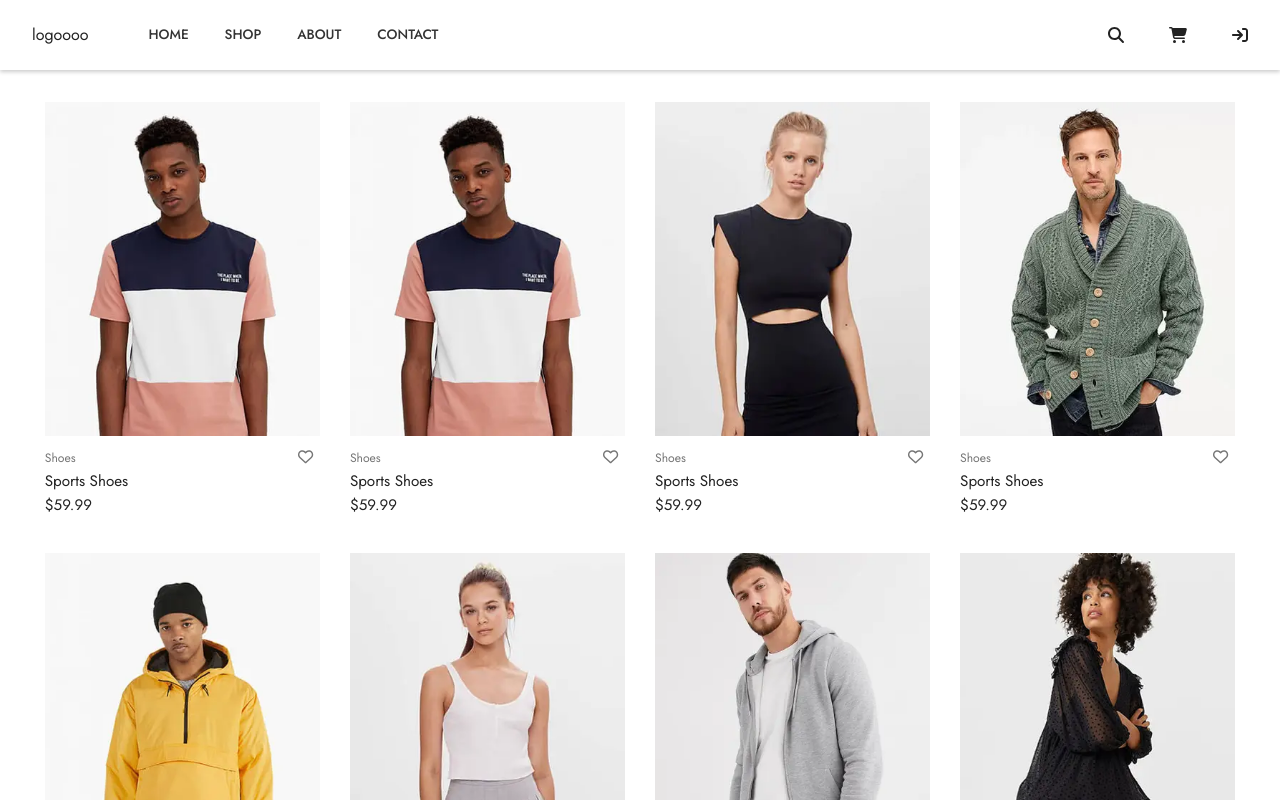
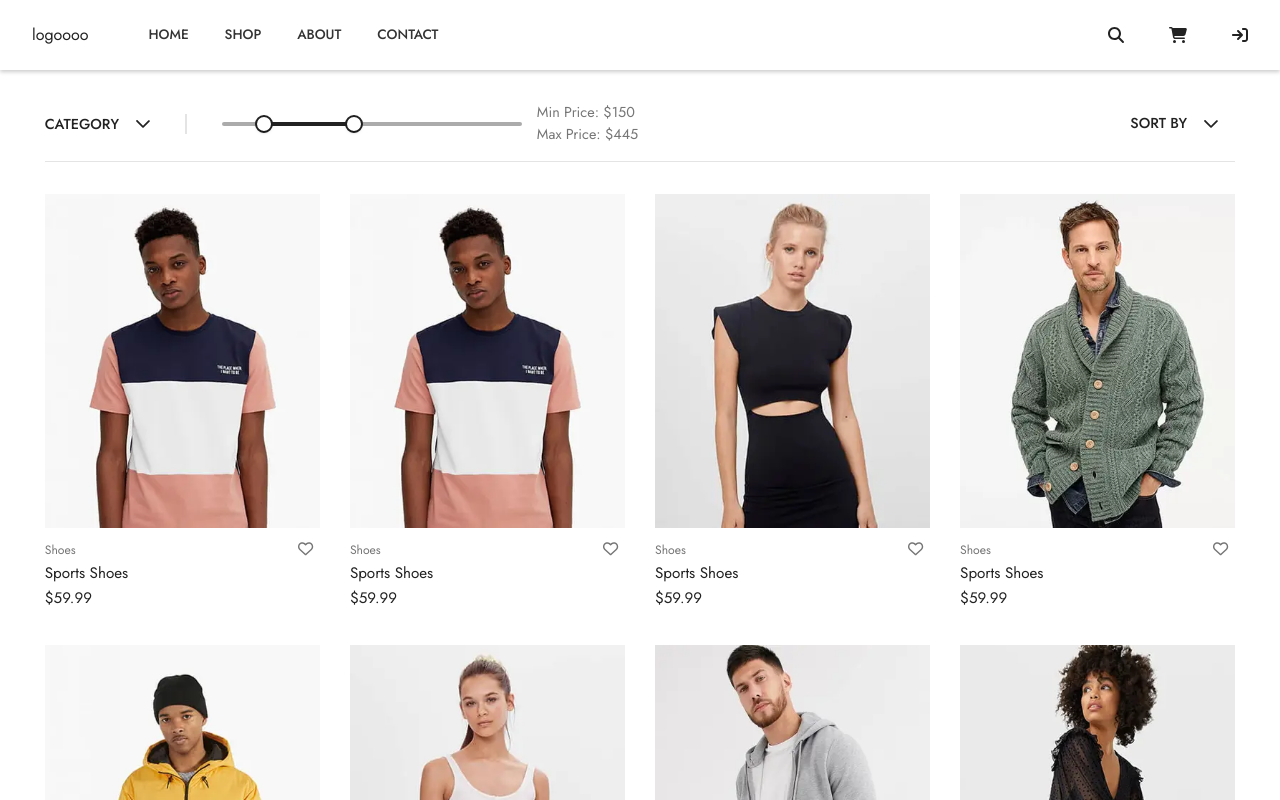
Before and after one commit to Sahba-Rezvani/redwine-website, a React (Create React App) app: page /shop in a window 1280 px wide. Shown: the top 800 px of the page. Built offline with nearby package versions, Linux system fonts and the light colour scheme; data requests are answered from the project's data file; a web font is replaced by a local one.

Commit message:
creating the filter section at Shop page + create addToCart handler(There is still  a bug here)

```diff
--- a/src/components/App.css
+++ b/src/components/App.css
@@ -770,9 +770,101 @@ footer form {
   /* font-size: 1em; */
 }
 /* Shop */
-
 .shop-container {
   margin: 32px 0;
+}
+
+.shop-filter-container {
+  display: flex;
+  justify-content: space-between;
+  align-items: center;
+  margin-bottom: 32px;
+  padding-bottom: 16px;
+  border-bottom: 1px solid #e4e4e4;
+}
+
+.shop-filter-box {
+  display: flex;
+  align-items: center;
+  gap: 10px;
+}
+
+.shop-filter-category {
+  width: 130px;
+}
+
+.shop-filter-seprator {
+  width: 2px;
+  height: 20px;
+  background-color: #e4e4e4;
+}
+
+.shop-filter-price {
+  display: flex;
+  align-items: center;
+  padding: 0 25px !important;
+  gap: 15px;
+}
+
+.css-r64h58-MuiSlider-rail {
+  background-color: #767676;
+}
+
+.shop-filter-price label {
+  display: block;
+  font-size: 0.9em;
+  color: #767676;
+}
+
+/* Dropdown */
+
+.p-dropdown .p-dropdown-label {
+  background: transparent;
+  border: none;
+  font-family: "Jost", sans-serif;
+  font-weight: 500;
+  color: #222;
+  font-size: 1em;
+}
+.p-dropdown {
+  outline: 0;
+  border: none;
+  color: #222;
+  text-transform: uppercase;
+  font-size: 0.9em;
+  font-weight: 500;
+}
+.p-dropdown .p-dropdown-trigger {
+  color: #222;
+}
+
+.p-dropdown:not(.p-disabled).p-focus {
+  border: none;
+  box-shadow: none;
+}
+
+.p-dropdown-panel .p-dropdown-items .p-dropdown-item {
+  font-family: "Jost", sans-serif;
+  padding: 10px;
+  color: #222;
+}
+.p-dropdown-panel .p-dropdown-items .p-dropdown-item.p-highlight.p-focus {
+  background-color: rgb(193, 43, 39, 0.1);
+}
+.p-dropdown-panel .p-dropdown-items .p-dropdown-item.p-highlight.p-active {
+  background-color: rgb(193, 43, 39, 0.1);
+}
+/* .p-dropdown .p-dropdown-label.p-placeholder {
+  text-transform: uppercase;
+  font-weight: 500;
+} */
+
+/* Range slider */
+.css-1e6efm8-MuiSlider-thumb {
+  border: 2px solid #222;
+  background-color: #fff !important;
+  width: 18px !important;
+  height: 18px !important;
 }
 
 .products {
@@ -1215,7 +1307,6 @@ footer form {
 .flex {
   display: flex;
   align-items: center;
-  margin-bottom: 50px;
 }
 
 .flexItems {
--- a/src/components/App.js
+++ b/src/components/App.js
@@ -17,8 +17,6 @@ import Drawer from "@mui/material/Drawer";
 import { ShoppingBag } from "./ShoppingBag";
 import ShoppingWizard from "./ShoppingWizard";
 
-import FloatingInput from "./InputFloatingLabel";
-
 export default function App() {
   const [products, setProducts] = useState([]);
   const [loading, setLoading] = useState(true);
@@ -26,9 +24,11 @@ export default function App() {
   const [loginDrawer, setLoginDrawer] = useState(false);
   const [registerDrawer, setRegisterDrawer] = useState(false);
   const [isRegistered, setIsRegistered] = useState(false);
-
   const [shoppingBagDrawer, setShoppingBagDrawer] = useState(false);
-  const [counter, setCounter] = useState(0);
+  const [quantity, setQuantity] = useState(0);
+  const [cartProducts, setCartProducts] = useState([]);
+  const [selectedColor, setSelectedColor] = useState("");
+  const [selectedSize, setSelectedSize] = useState("");
 
   useEffect(() => {
     const fetchProducts = async () => {
@@ -85,6 +85,17 @@ export default function App() {
     setShoppingBagDrawer(!shoppingBagDrawer);
   };
 
+  function handleAddToCart(product) {
+    const newCartItem = {
+      ...product,
+      color: selectedColor,
+      size: selectedSize,
+      quantity: quantity,
+    };
+
+    setCartProducts([...cartProducts, newCartItem]);
+  }
+
   return (
     <div className="container">
       <Drawer anchor="right" open={loginDrawer} onClose={toggleLoginDrawer()}>
@@ -110,9 +121,9 @@ export default function App() {
         onClose={toggleShoppingBagDrawer()}
       >
         <ShoppingBag
-          counter={counter}
-          setCounter={setCounter}
-          products={products}
+          quantity={quantity}
+          setQuantity={setQuantity}
+          cartProducts={cartProducts}
           toggleDrawer={toggleShoppingBagDrawer}
         />
       </Drawer>
@@ -134,8 +145,13 @@ export default function App() {
           element={
             <ProductDetails
               products={products}
-              counter={counter}
-              setCounter={setCounter}
+              quantity={quantity}
+              setQuantity={setQuantity}
+              selectedColor={selectedColor}
+              setSelectedColor={setSelectedColor}
+              selectedSize={selectedSize}
+              setSelectedSize={setSelectedSize}
+              handleAddToCart={handleAddToCart}
             />
           }
         />
@@ -144,8 +160,8 @@ export default function App() {
           element={
             <ShoppingWizard
               products={products}
-              counter={counter}
-              setCounter={setCounter}
+              quantity={quantity}
+              setQuantity={setQuantity}
             />
           }
         />
--- a/src/components/ShoppingBag.js
+++ b/src/components/ShoppingBag.js
@@ -5,13 +5,18 @@ import { useState } from "react";
 import Box from "@mui/material/Box";
 import { Link } from "react-router-dom";
 
-export function ShoppingBag({ toggleDrawer, products, counter, setCounter }) {
+export function ShoppingBag({
+  toggleDrawer,
+  cartProducts,
+  quantity,
+  setQuantity,
+}) {
   const [totalPrice, setTotalPrice] = useState(0);
 
   // const addedProducts = null;
-  const addedProducts = products.slice(5, 11);
+  // const addedProducts = products.slice(5, 11);
 
-  const bagProductsNum = addedProducts ? addedProducts.length : 0;
+  const bagProductsNum = cartProducts ? cartProducts.length : 0;
 
   // function handleTotalPrice() {}
 
@@ -28,13 +33,13 @@ export function ShoppingBag({ toggleDrawer, products, counter, setCounter }) {
         />
       </div>
       <div className="bag_content">
-        {addedProducts ? (
+        {cartProducts ? (
           <div className="bag_products">
-            {addedProducts.map((product, i) => (
+            {cartProducts.map((product, i) => (
               <CartProducts
                 product={product}
-                counter={counter}
-                setCounter={setCounter}
+                counter={quantity}
+                setCounter={setQuantity}
                 key={i}
               />
             ))}
@@ -46,7 +51,7 @@ export function ShoppingBag({ toggleDrawer, products, counter, setCounter }) {
           <label>subtotal:</label>
           <span>${totalPrice}</span>
         </div>
-        {addedProducts ? (
+        {cartProducts ? (
           <Link to="/shopping-wizard">
             <button className="secondary-btn" onClick={toggleDrawer()}>
               view cart{" "}
--- a/src/components/ShoppingWizard.js
+++ b/src/components/ShoppingWizard.js
@@ -10,7 +10,7 @@ import FloatingInput from "./InputFloatingLabel";
 import "primereact/resources/themes/lara-light-cyan/theme.css";
 import { styled } from "@mui/material";
 
-export default function ShoppingWizard({ products, counter, setCounter }) {
+export default function ShoppingWizard({ products, quantity, setQuantity }) {
   const stepperRef = useRef(null);
   const [shipping, setShipping] = useState(null);
   const [boxing, setBoxing] = useState(null);
@@ -53,7 +53,7 @@ export default function ShoppingWizard({ products, counter, setCounter }) {
                         <p className="wizard_product-price">${product.price}</p>
                       </td>
                       <td>
-                        <Counter counter={counter} setCounter={setCounter} />
+                        <Counter counter={quantity} setCounter={setQuantity} />
                       </td>
                       <td className="wizard_product-subtotal">$XX</td>
                       <td>
--- a/src/pages/ProductDetails.js
+++ b/src/pages/ProductDetails.js
@@ -6,7 +6,16 @@ import { FontAwesomeIcon } from "@fortawesome/react-fontawesome";
 import { Tabs } from "@base-ui-components/react/tabs";
 import { Counter } from "../components/Counter";
 
-export default function ProductDetails({ products, setCounter, counter }) {
+export default function ProductDetails({
+  products,
+  setQuantity,
+  quantity,
+  handleAddToCart,
+  selectedColor,
+  setSelectedColor,
+  selectedSize,
+  setSelectedSize,
+}) {
   const { id } = useParams(); // Access the ID from the route
   const [selectedProduct, setSelectedProduct] = useState(null);
   const [selectedImage, setSelectedImage] = useState(0);
@@ -33,7 +42,7 @@ export default function ProductDetails({ products, setCounter, counter }) {
               <div className="pc-details-thumbnail">
                 {selectedProduct.thumbnailImages.map((image, i) => (
                   <div
-                    key={i}
+                    key={selectedProduct.id}
                     className="pc-details-img"
                     onClick={() => handleImageSelect(i)}
                     style={{ opacity: selectedImage === i ? 1 : 0.5 }}
@@ -72,8 +81,14 @@ export default function ProductDetails({ products, setCounter, counter }) {
                   <ColorRadioGroup colorPallet={selectedProduct.color} />
                 </div>
                 <div className="row pc-details-count">
-                  <Counter setCounter={setCounter} counter={counter} />
-                  <button className="secondary-btn">add to cart</button>
+                  <Counter setCounter={setQuantity} counter={quantity} />
+                  <button
+                    type="button"
+                    className="secondary-btn"
+                    onClick={() => handleAddToCart(selectedProduct)}
+                  >
+                    add to cart
+                  </button>
                 </div>
               </form>
               <div className="row">
--- a/src/pages/Shop.js
+++ b/src/pages/Shop.js
@@ -1,19 +1,37 @@
 import React, { useState } from "react";
 import ReactPaginate from "react-paginate";
 import { ProductCard } from "../components/ProductCard";
+import { Dropdown } from "primereact/dropdown";
+import Box from "@mui/material/Box";
+import Slider from "@mui/material/Slider";
 
 export default function Shop({ itemsPerPage, products }) {
   // Here we use item offsets; we could also use page offsets
   // following the API or data you're working with.
   const [itemOffset, setItemOffset] = useState(0);
-
-  // Simulate fetching items from another resources.
-  // (This could be items from props; or items loaded in a local state
-  // from an API endpoint with useEffect and useState)
+  const [isSortedBy, setIsSortedBy] = useState(null);
+  const [selectedCategory, setSelectedCategory] = useState(null);
+  const [priceRange, setPriceRange] = React.useState([150, 445]);
   const endOffset = itemOffset + itemsPerPage;
-  console.log(`Loading items from ${itemOffset} to ${endOffset}`);
   const currentProducts = products.slice(itemOffset, endOffset);
   const pageCount = Math.ceil(products.length / itemsPerPage);
+  const cities = [
+    { name: "Default Sorting", code: "NY" },
+    { name: "Best Selling", code: "NY" },
+    { name: "Price, Low to High", code: "RM" },
+    { name: "Price, High to Low", code: "LDN" },
+    { name: "Most Liked", code: "IST" },
+    { name: "Newest", code: "PRS" },
+  ];
+
+  const categories = [
+    { name: "All" },
+    { name: "Underwear" },
+    { name: "Pants" },
+    { name: "Crop top" },
+    { name: "Socks" },
+    { name: "Sportswear" },
+  ];
 
   // Invoke when user click to request another page.
   const handlePageClick = (event) => {
@@ -24,9 +42,68 @@ export default function Shop({ itemsPerPage, products }) {
     setItemOffset(newOffset);
   };
 
+  const handleChange = (event, newValue) => {
+    setPriceRange(newValue);
+    console.log(priceRange);
+  };
+
+  function valuetext(priceRange) {
+    return `$${priceRange}`;
+  }
+
   return (
     <div className="shop-route section-width">
       <div className="shop-container ">
+        <div className="shop-filter-container">
+          <div className="shop-filter-box">
+            <div className="shop-filter-category">
+              {" "}
+              <Dropdown
+                value={selectedCategory}
+                onChange={(e) => setSelectedCategory(e.value)}
+                options={categories}
+                optionLabel="name"
+                placeholder="Category"
+                className="w-full md:w-14rem"
+              />
+            </div>
+            <div className="shop-filter-seprator"></div>
+            <div className="shop-filter-price">
+              {" "}
+              <Box
+                sx={{ width: "300px", display: "flex", alignItems: "center" }}
+              >
+                <Slider
+                  getAriaLabel={() => "price range"}
+                  value={priceRange}
+                  onChange={handleChange}
+                  // valueLabelDisplay="on"
+                  getAriaValueText={valuetext}
+                  min={10}
+                  max={1000}
+                  step={5}
+                  color="#222"
+                />
+              </Box>
+              <div className="price-range-label">
+                <label>Min Price: ${priceRange[0]}</label>
+                <label>Max Price: ${priceRange[1]}</label>
+              </div>
+            </div>
+          </div>
+          <div className="shop-sort-box">
+            <div className="card flex justify-content-center">
+              <Dropdown
+                value={isSortedBy}
+                onChange={(e) => setIsSortedBy(e.value)}
+                options={cities}
+                optionLabel="name"
+                placeholder="Sort by"
+                className="w-full md:w-14rem"
+              />
+            </div>
+          </div>
+        </div>
         <div className="shop-filter"></div>
         <div className="products">
           {currentProducts &&
```
Also changed, not shown: src/components/Shop.js (deleted), src/pages/About.module.css (added).
